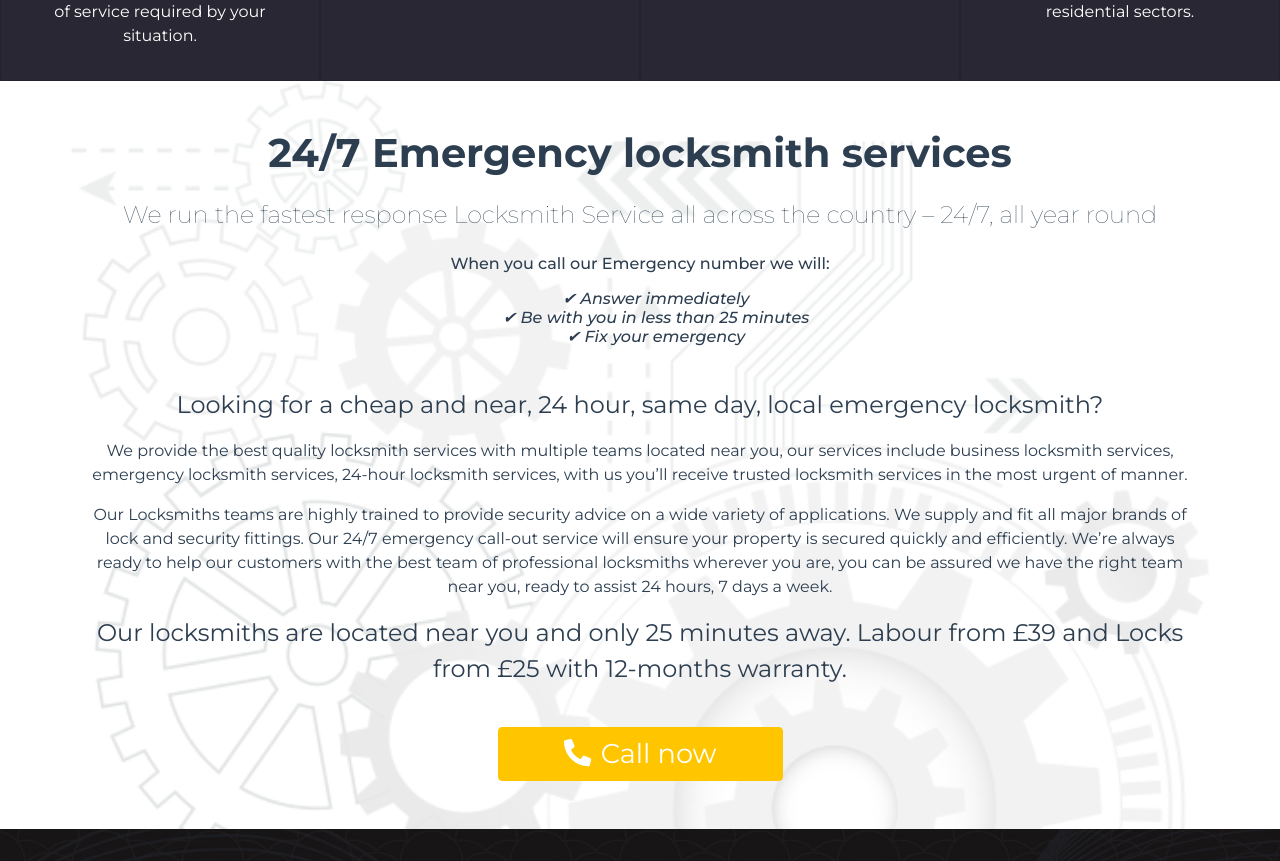
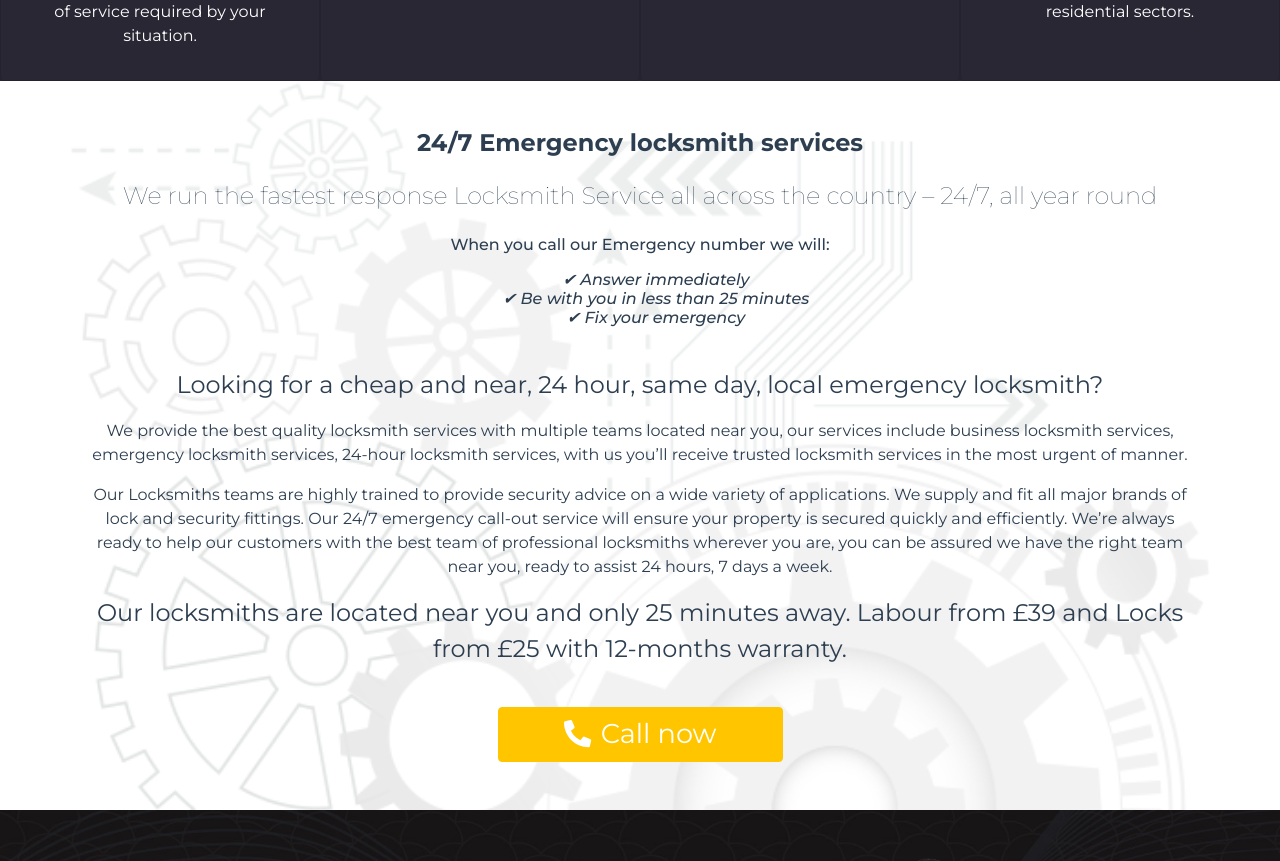
Before and after one commit to PhantomCracker/SEO-website, a Vue app: page / in a window 1280 px wide. Shown: the part 900-1761 px from the top of the page. Built offline with nearby package versions, Linux system fonts and the light colour scheme.

Commit message:
Update Information.vue

```diff
--- a/src/components/home/Information.vue
+++ b/src/components/home/Information.vue
@@ -2,7 +2,7 @@
   <div class="information">
     <div class="container pt-5 pb-5">
       <div class="row">
-        <h1 class="fw-bold">24/7 Emergency locksmith services</h1>
+        <h4 class="fw-bold">24/7 Emergency locksmith services</h4>
         <h4 class="pt-3 pb-3 fw-lighter">We run the fastest response Locksmith Service all across the country – 24/7, all year round</h4>
         <h6> When you call our Emergency number we will:
           <ul class="pt-3 pb-3">
```
